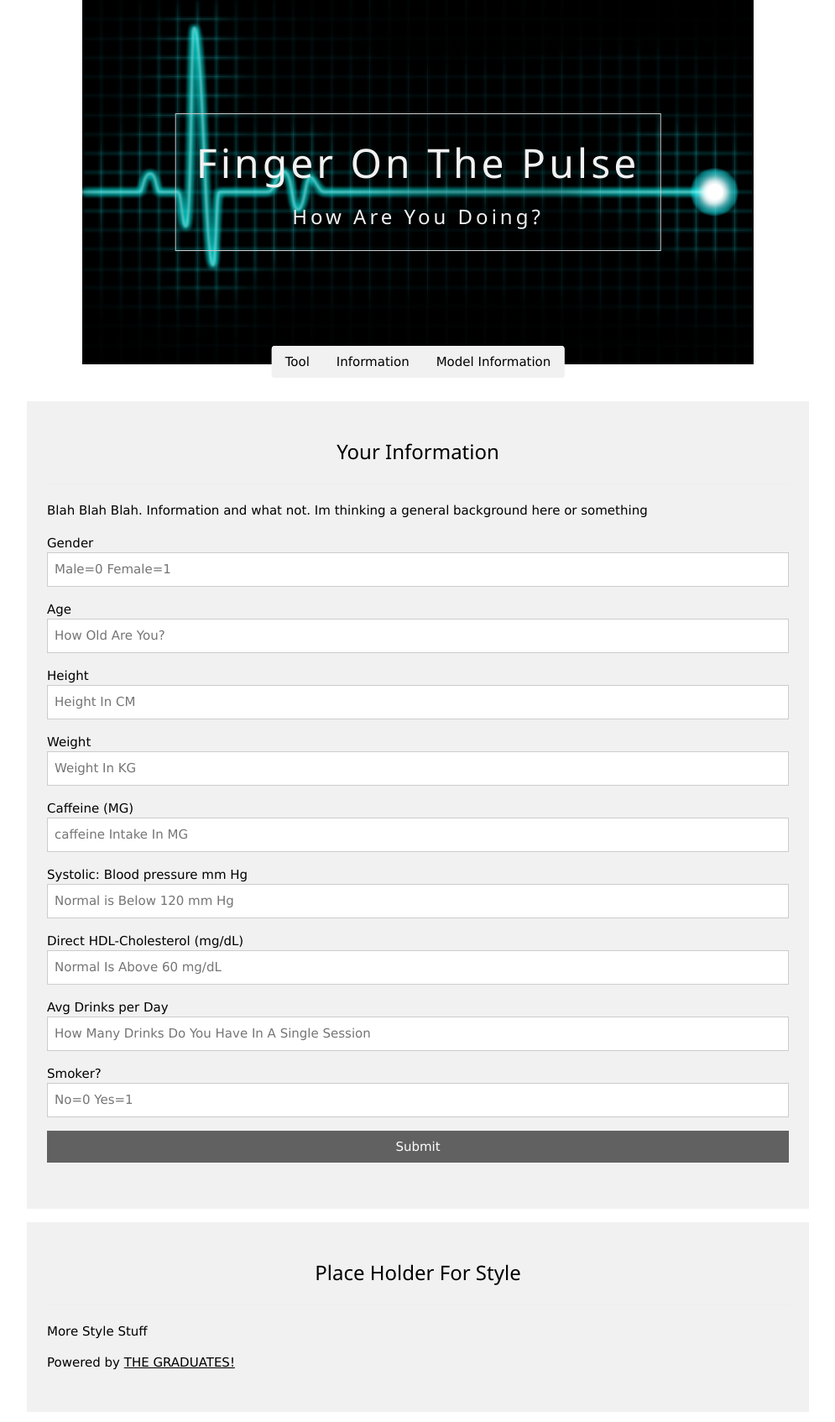
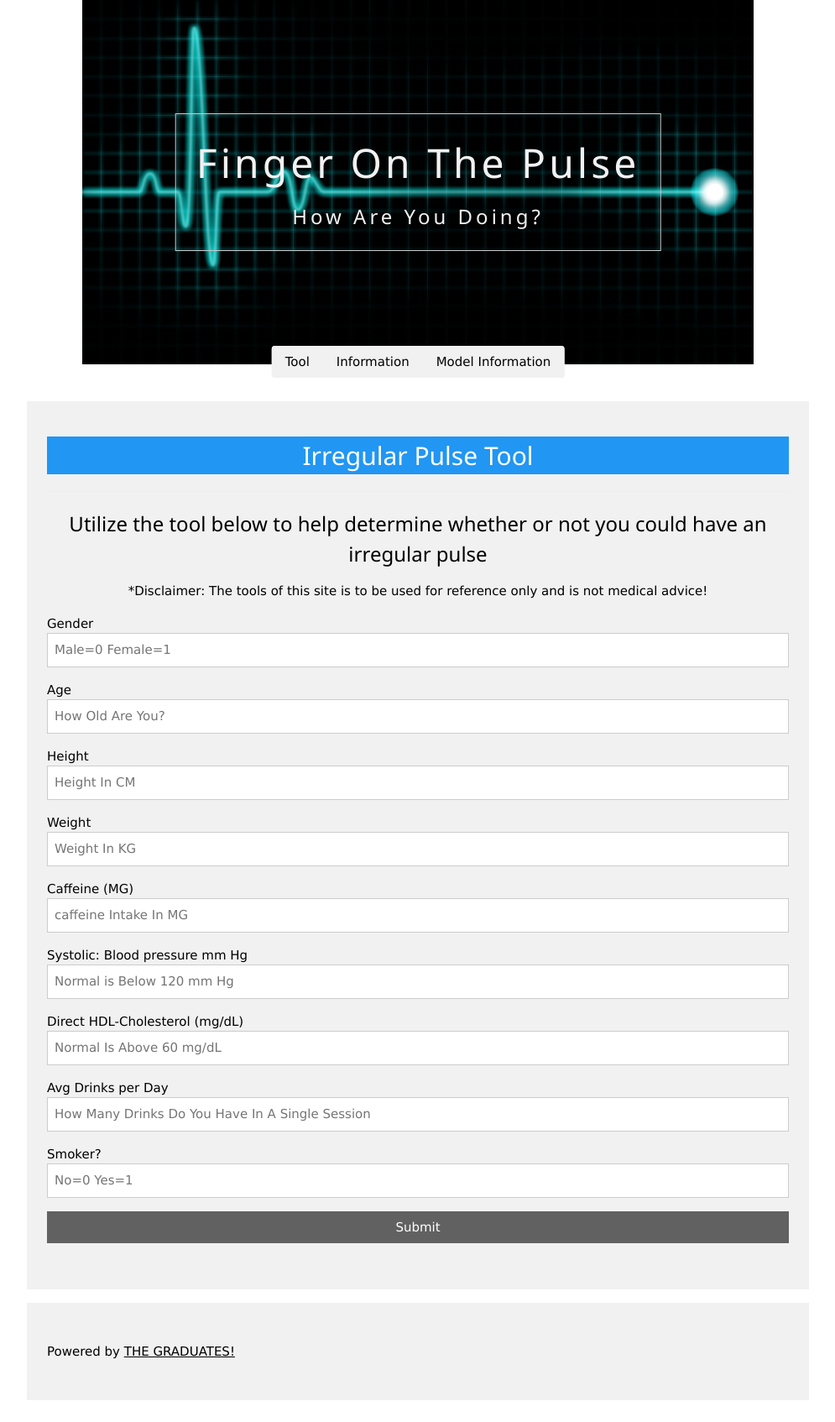
Before and after one commit to Kinnaribadal/Final-Project, a Flask app: page / in a window 1280 px wide. Shown: the whole page at 84% size, without its empty margins (142-1137 px from the left). After the commit the page ends 1668 px from the top, so only its background shows below. Run offline with Flask 2, Linux system fonts and the light colour scheme; parts of the project's set-up code (start-up, migrations or seed data) failed here and were passed over; some libraries are stand-ins or nearby versions.

Commit message:
Update Homepage.html

```diff
--- a/Website/Templates/Homepage.html
+++ b/Website/Templates/Homepage.html
@@ -38,9 +38,10 @@
 
 <!-- User Input For Information Section -->
 <div class="w3-light-grey w3-padding-large w3-padding-32 w3-margin-top" id="Query">
-  <h3 class="w3-center">Your Information</h3>
+  <h2 class="w3-center w3-blue">Irregular Pulse Tool</h2>
   <hr>
-  <p>Blah Blah Blah. Information and what not. Im thinking a general background here or something</p>
+  <h3 class="w3-center">Utilize the tool below to help determine whether or not you could have an irregular pulse</h3>
+  <p class="w3-center">*Disclaimer: The tools of this site is to be used for reference only and is not medical advice!</p>
 
   <form action="Results.html" method="GET">
     <div class="w3-section">
@@ -86,9 +87,6 @@
 
   <!--More Info Holder-->
   <div class="w3-light-grey w3-padding-large w3-padding-32 w3-margin-top" id="Information">
-    <h3 class="w3-center">Place Holder For Style</h3>
-    <hr>
-    <p>More Style Stuff</p>
     <p>Powered by <a href="https://cdn.theatlantic.com/thumbor/LfyfTHNgco_iQq3tYU9YiG3tmF4=/359x322:3254x1950/720x405/https://cdn.theatlantic.com/assets/media/img/mt/2019/05/RTX1D61Q/original.jpg" target="_blank" class="w3-hover-text-green">THE GRADUATES!</a></p>
   </div>
 
```
